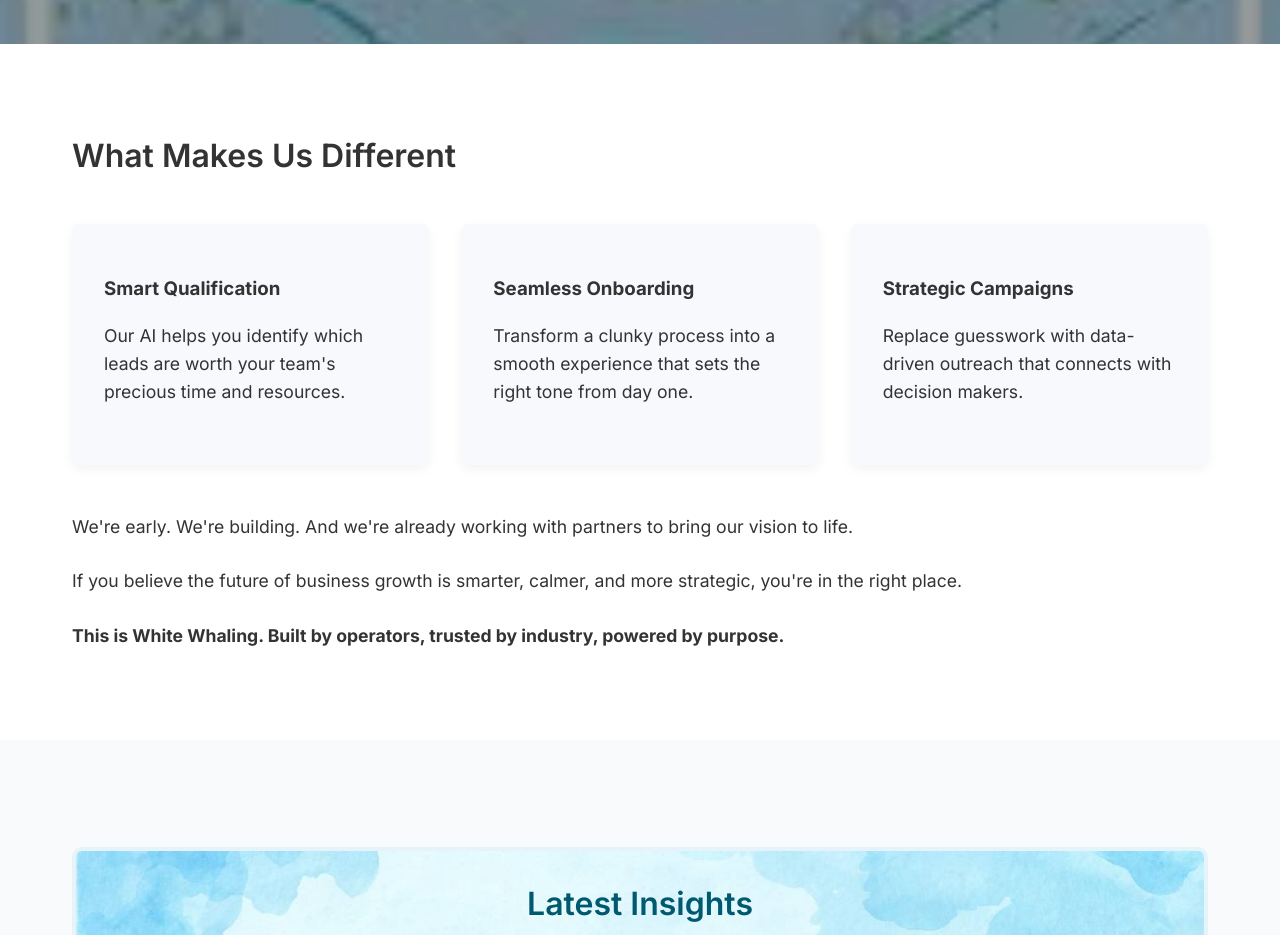
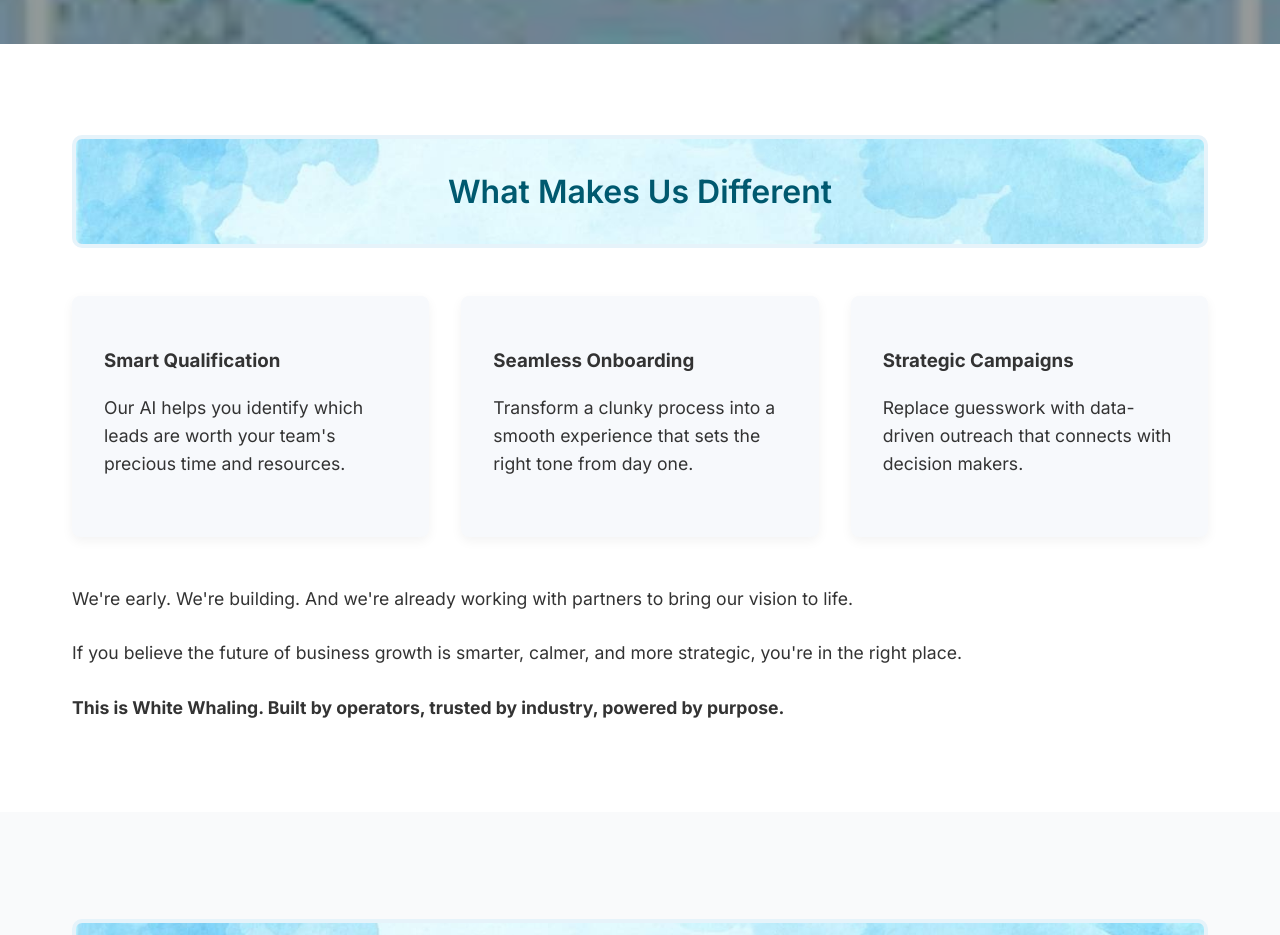
Before and after one commit to ashik0204/whitewhale, a React (Vite) app: page / in a window 1280 px wide. Shown: the part 1840-2775 px from the top of the page. Built offline with nearby package versions, Linux system fonts and the light colour scheme.

Commit message:
minor changes

```diff
--- a/src/components/FeaturesSection.css
+++ b/src/components/FeaturesSection.css
@@ -1,3 +1,15 @@
+#features .container {
+    h2{
+        border: 4px solid rgb(230, 243, 250);
+        border-radius: 10px;
+        text-align: center;
+        color: rgb(0, 89, 111);
+        background: url('../assets/new_our_story_header.jpeg') no-repeat 20% 20%;
+        background-size: cover;
+        padding: 1em 1em;
+    }
+
+}
 .value-prop {
   display: grid;
   grid-template-columns: repeat(3, 1fr);
```
